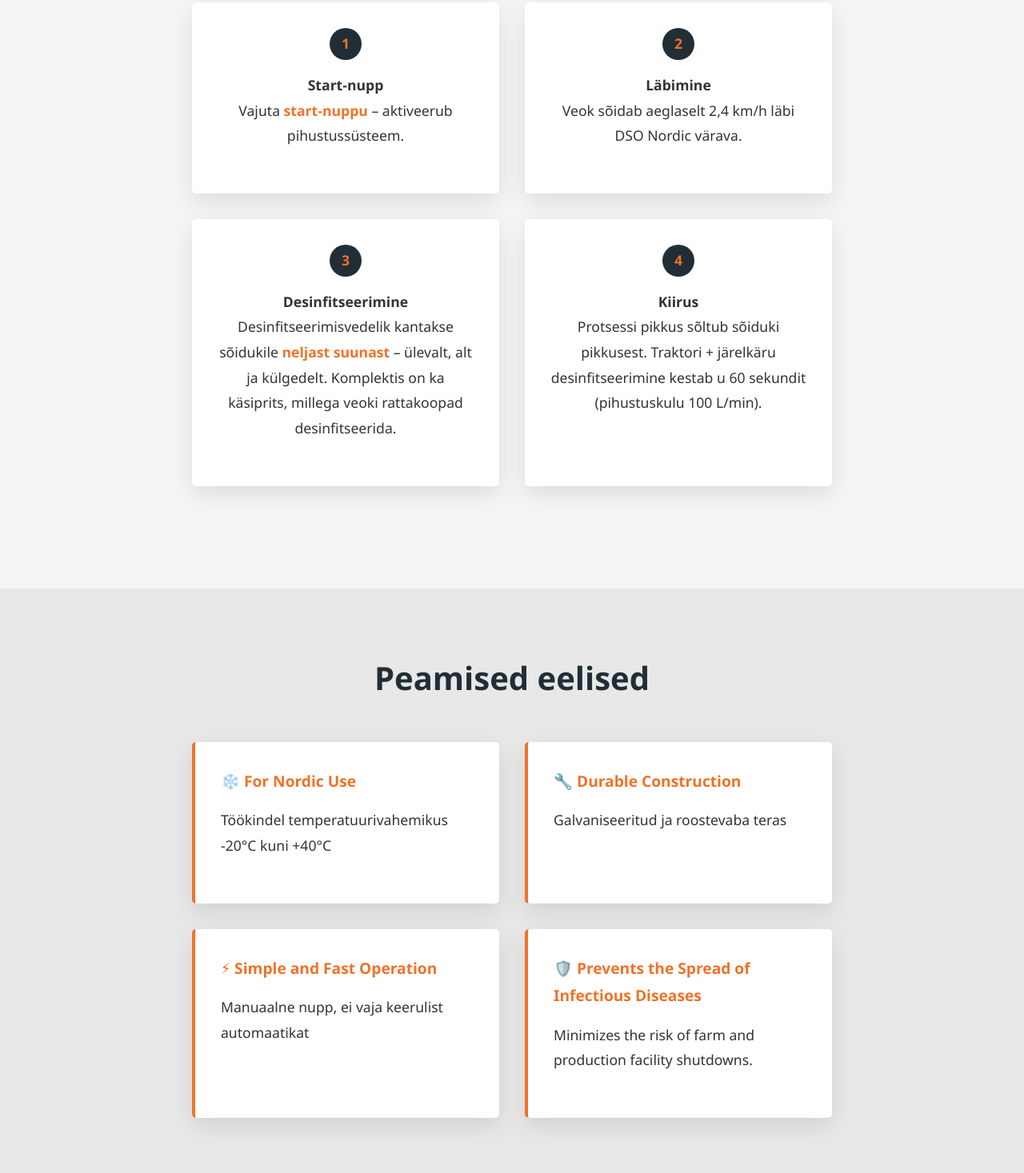
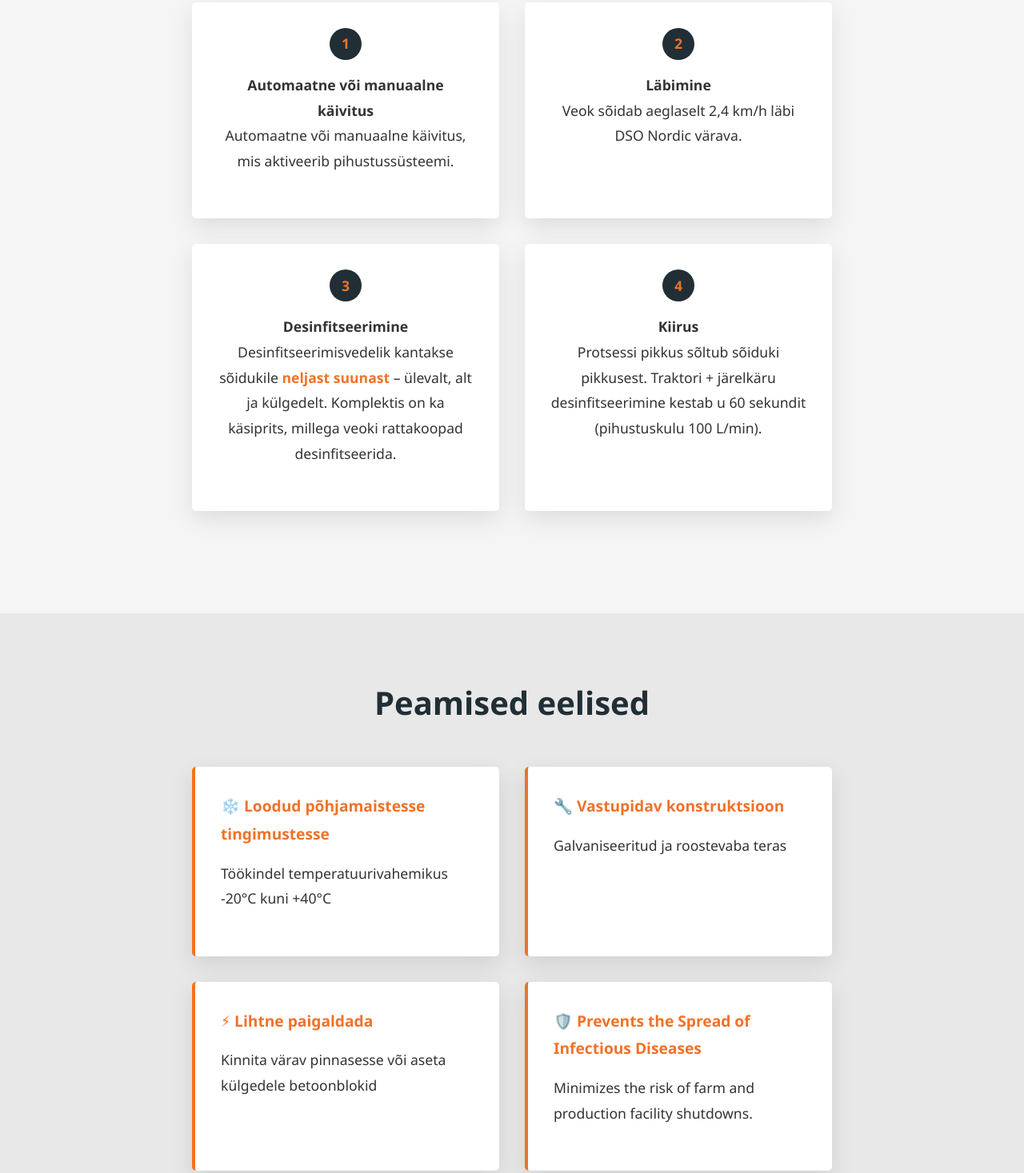
Before and after one commit to kirkelaht/dsonordic, a plain HTML site: page index.html in a window 1280 px wide. Shown: the part 2818-4285 px from the top of the page at 80% size. Drawn offline with Linux system fonts and the light colour scheme.

Commit message:
Add files via upload

```diff
--- a/index.html
+++ b/index.html
@@ -689,8 +689,8 @@
         <div class="process-steps">
           <div class="step-card">
             <div class="step-number">1</div>
-            <h4><span data-lang="et">Start-nupp</span><span data-lang="fi" style="display:none;">Käynnistyspainike</span><span data-lang="sv" style="display:none;">Startknapp</span><span data-lang="en" style="display:none;">Start button</span></h4>
-            <p><span data-lang="et">Vajuta <strong>start-nuppu</strong> – aktiveerub pihustussüsteem.</span><span data-lang="fi" style="display:none;">Paina <strong>käynnistyspainiketta</strong> – suihkutusjärjestelmä aktivoituu.</span><span data-lang="sv" style="display:none;">Tryck på <strong>startknappen</strong> – sprutsystemet aktiveras.</span><span data-lang="en" style="display:none;">Press the start button – the spraying system will activate.</span></p>
+            <h4><span data-lang="et">Automaatne või manuaalne käivitus</span><span data-lang="fi" style="display:none;">Automaattinen tai manuaalinen käynnistys</span><span data-lang="sv" style="display:none;">Automatisk eller manuell start</span><span data-lang="en" style="display:none;">Automatic or manual activation</span></h4>
+            <p><span data-lang="et">Automaatne või manuaalne käivitus, mis aktiveerib pihustussüsteemi.</span><span data-lang="fi" style="display:none;">Automaattinen tai manuaalinen käynnistys, joka aktivoi suihkutusjärjestelmän.</span><span data-lang="sv" style="display:none;">Automatisk eller manuell start som aktiverar sprutsystemet.</span><span data-lang="en" style="display:none;">Automatic or manual activation that activates the spraying system.</span></p>
           </div>
           <div class="step-card">
             <div class="step-number">2</div>
@@ -724,16 +724,16 @@
       <div class="section-content">
         <div class="benefits-grid">
           <div class="benefit-card">
-            <h4><span data-lang="et">❄️ For Nordic Use</span><span data-lang="fi" style="display:none;">Käyttö Pohjoismaissa</span><span data-lang="sv" style="display:none;">För användning i Norden</span><span data-lang="en" style="display:none;">❄️ For Nordic Use</span></h4>
+            <h4><span data-lang="et">❄️ Loodud põhjamaistesse tingimustesse</span><span data-lang="fi" style="display:none;">Käyttö Pohjoismaissa</span><span data-lang="sv" style="display:none;">För användning i Norden</span><span data-lang="en" style="display:none;">❄️ For Nordic Use</span></h4>
             <p><span data-lang="et">Töökindel temperatuurivahemikus -20°C kuni +40°C</span><span data-lang="fi" style="display:none;">Toimii luotettavasti lämpötiloissa -20°C – +40°C</span><span data-lang="sv" style="display:none;">Driftsäker i temperaturer från -20°C till +40°C</span><span data-lang="en" style="display:none;">Reliable operation in temperatures from -20°C to +40°C.</span></p>
           </div>
           <div class="benefit-card">
-            <h4><span data-lang="et">🔧 Durable Construction</span><span data-lang="fi" style="display:none;">Kestävä rakenne</span><span data-lang="sv" style="display:none;">Hållbar konstruktion</span><span data-lang="en" style="display:none;">🔧 Durable Construction</span></h4>
+            <h4><span data-lang="et">🔧 Vastupidav konstruktsioon</span><span data-lang="fi" style="display:none;">Kestävä rakenne</span><span data-lang="sv" style="display:none;">Hållbar konstruktion</span><span data-lang="en" style="display:none;">🔧 Durable Construction</span></h4>
             <p><span data-lang="et">Galvaniseeritud ja roostevaba teras</span><span data-lang="fi" style="display:none;">Galvanoitu ja ruostumaton teräs</span><span data-lang="sv" style="display:none;">Galvaniserat och rostfritt stål</span><span data-lang="en" style="display:none;">Galvanized and stainless steel.</span></p>
           </div>
           <div class="benefit-card">
-            <h4><span data-lang="et">⚡ Simple and Fast Operation</span><span data-lang="fi" style="display:none;">Helppo ja nopea käyttö</span><span data-lang="sv" style="display:none;">Enkel och snabb användning</span><span data-lang="en" style="display:none;">⚡ Simple and Fast Operation</span></h4>
-            <p><span data-lang="et">Manuaalne nupp, ei vaja keerulist automaatikat</span><span data-lang="fi" style="display:none;">Manuaalinen painike, ei vaadi monimutkaista automaatiota</span><span data-lang="sv" style="display:none;">Manuell knapp, kräver ingen avancerad automation</span><span data-lang="en" style="display:none;">Manual button control – no complex automation required.</span></p>
+            <h4><span data-lang="et">⚡ Lihtne paigaldada</span><span data-lang="fi" style="display:none;">Helppo ja nopea käyttö</span><span data-lang="sv" style="display:none;">Enkel och snabb användning</span><span data-lang="en" style="display:none;">⚡ Simple and Fast Operation</span></h4>
+            <p><span data-lang="et">Kinnita värav pinnasesse või aseta külgedele betoonblokid</span><span data-lang="fi" style="display:none;">Kiinnitä portti maahan tai aseta sivuille betonilohkareet</span><span data-lang="sv" style="display:none;">Fäst porten i marken eller placera betongblock på sidorna</span><span data-lang="en" style="display:none;">Secure the gate to the ground or place concrete blocks on the sides</span></p>
           </div>
           <div class="benefit-card">
             <h4><span data-lang="et">🛡️ Prevents the Spread of Infectious Diseases</span><span data-lang="fi" style="display:none;">Ehkäisee tartuntatautien leviämistä</span><span data-lang="sv" style="display:none;">Förebygger spridning av infektionssjukdomar</span><span data-lang="en" style="display:none;">🛡️ Prevents the Spread of Infectious Diseases</span></h4>
```
